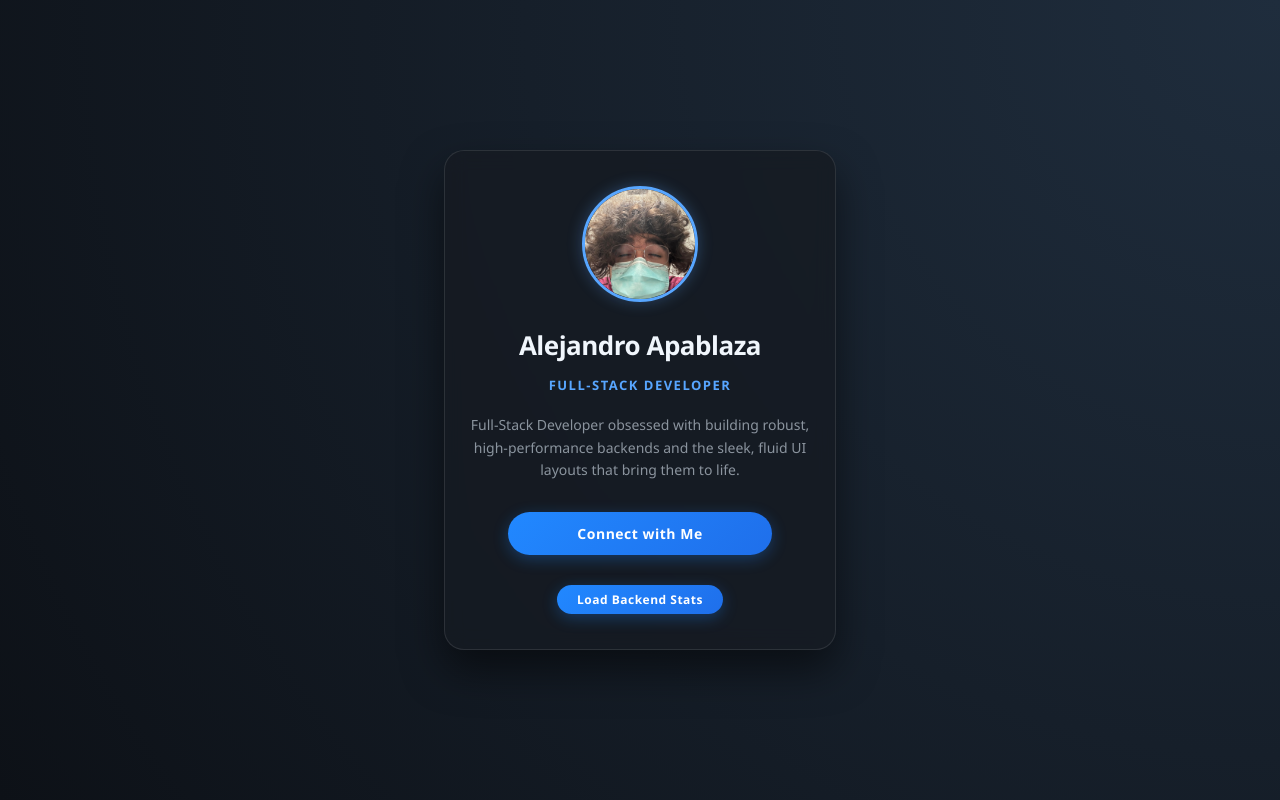
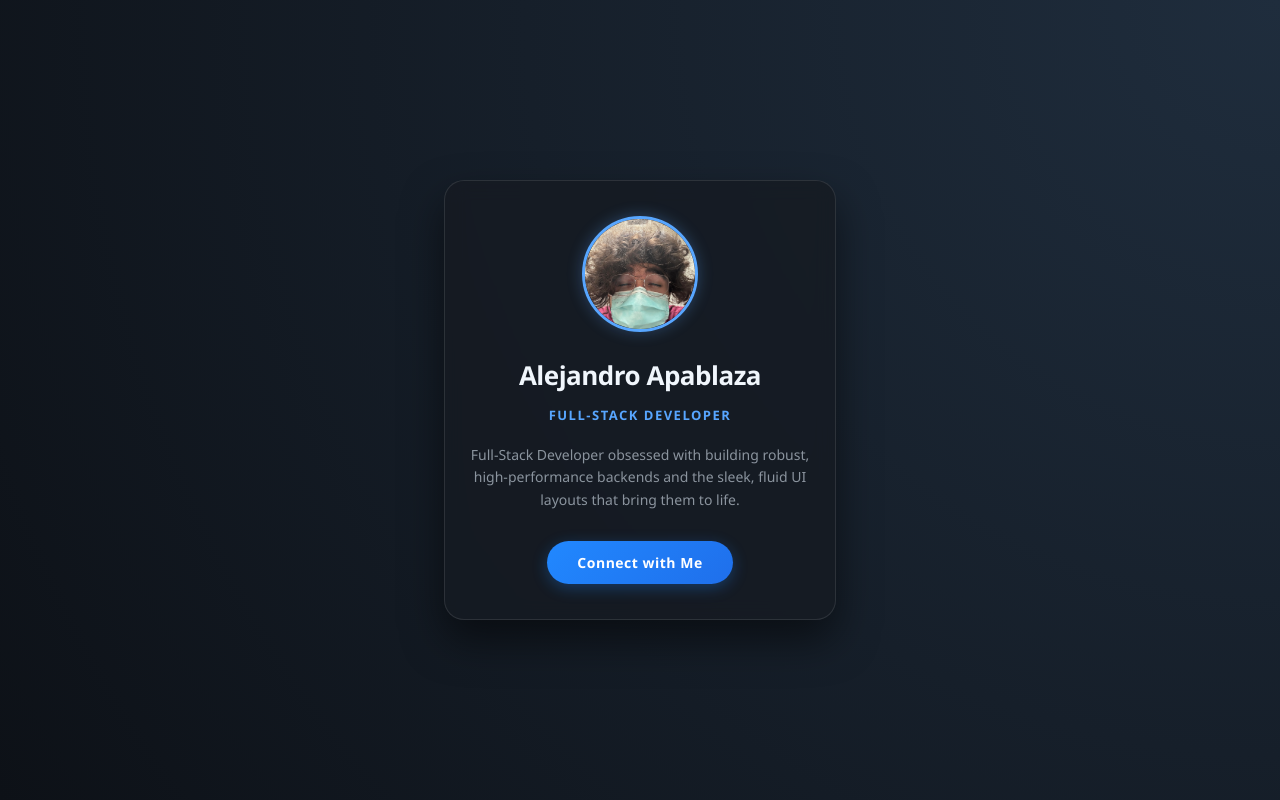
Before and after one commit to Alealfonap/profile-card, a plain HTML site: page index.html in a window 1280 px wide. Drawn offline with Linux system fonts and the light colour scheme.

Commit message:
Revert "Changed button text for API feature"

```diff
--- a/index.html
+++ b/index.html
@@ -15,7 +15,6 @@
 	        <p class="bio">Full-Stack Developer obsessed with building robust, high-performance backends and the sleek, fluid UI layouts that bring them to life.</p>
 
 	        <a href="mailto:alealfonap@gmail.com" class="btn">Connect with Me</a>
-	        <a href="#" class="btn2">Load Backend Stats</a>
 	    </div>
 	</body>
 </html>
--- a/style.css
+++ b/style.css
@@ -59,15 +59,12 @@ body {
 
 /* A Custom Animated Button with a Neon Glow */
 .btn {
-    display: block;
+    display: inline-block;
     text-decoration: none;
     background: linear-gradient(135deg, #2188ff, #1f6feb);
     color: #ffffff;
     padding: 12px 30px;
     border-radius: 30px;
-    width:60%;
-    margin:auto;
-    margin-bottom: 30px;
     font-weight: 600;
     font-size: 14px;
     letter-spacing: 0.5px;
@@ -81,30 +78,3 @@ body {
     box-shadow: 0 6px 20px rgba(33, 136, 255, 0.5);
     background: linear-gradient(135deg, #388bfd, #2188ff);
 }
-
-
-
-/* A Custom Animated Sub Button with a Neon Glow */
-.btn2 {
-    display: block;
-    text-decoration: none;
-    background: linear-gradient(135deg, #2188ff, #1f6feb);
-    color: #ffffff;
-    padding: 6px 15px;
-    border-radius: 20px;
-    width: 40%;
-    margin:auto;
-    /*margin-bottom: 30px;*/
-    font-weight: 600;
-    font-size: 12px;
-    letter-spacing: 0.5px;
-    box-shadow: 0 4px 15px rgba(33, 136, 255, 0.3);
-    transition: all 0.3s ease;
-}
-
-/* Button Hover State */
-.btn2:hover {
-    transform: translateY(-2px); /* Subtle lift */
-    box-shadow: 0 6px 20px rgba(33, 136, 255, 0.5);
-    background: linear-gradient(135deg, #388bfd, #2188ff);
-}
```
